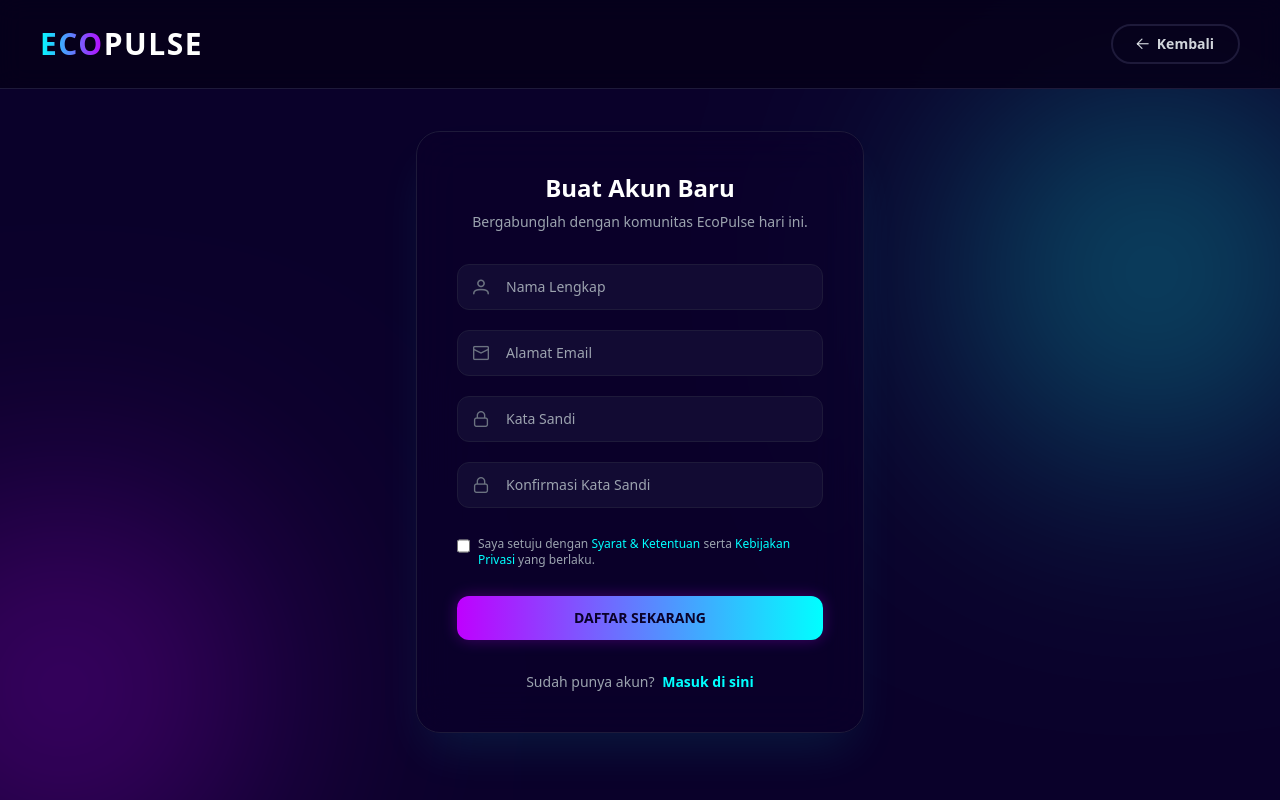
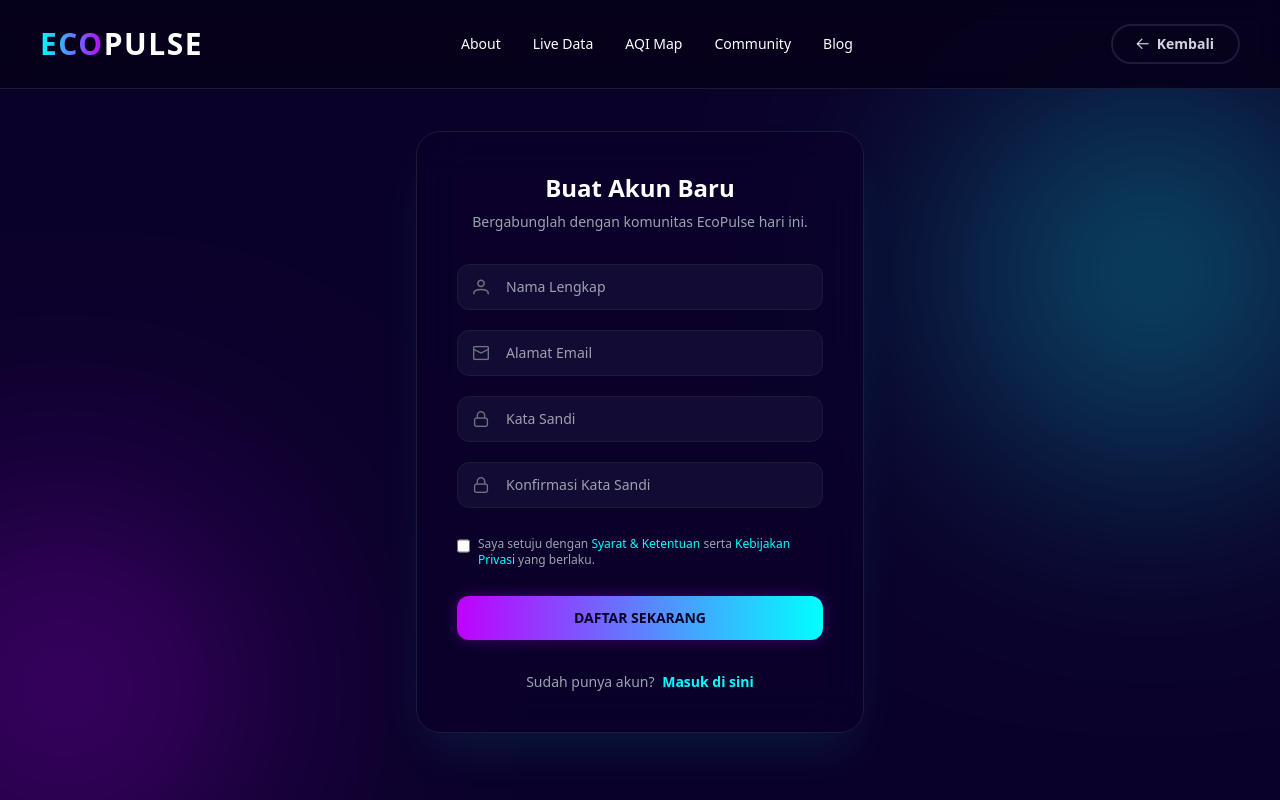
Before and after one commit to satriafzal/frontend_ecopulse, a Vue app: page /register in a window 1280 px wide. Shown: the top 800 px of the page. Built offline with nearby package versions, Linux system fonts and the light colour scheme.

Commit message:
update navbar

```diff
--- a/src/components/Navbar.vue
+++ b/src/components/Navbar.vue
@@ -1,5 +1,5 @@
 <template>
-    <header class="flex justify-between items-center py-6 px-6 md:px-10 border-b border-dark-border backdrop-blur-md bg-[#06011a]/90 fixed w-full top-0 z-50">
+    <header v-if="!hideEntireNavbar" class="flex justify-between items-center py-6 px-6 md:px-10 border-b border-dark-border backdrop-blur-md bg-[#06011a]/90 fixed w-full top-0 z-50">
 
       <!-- LOGO -->
       <router-link to="/" @click="scrolltop()" class="text-2xl md:text-3xl font-extrabold tracking-wider z-50">
@@ -7,7 +7,7 @@
       </router-link>
 
       <!-- DESKTOP NAV (Sembunyi di HP: hidden md:flex) -->
-      <nav v-if="!hideMenu" class="hidden md:flex gap-8 text-sm font-medium">
+      <nav class="hidden md:flex gap-8 text-sm font-medium">
         <a href="#about" class="hover:text-neon-cyan transition-colors duration-300">About</a>
         <a href="#live-data" class="hover:text-neon-cyan transition-colors duration-300">Live Data</a>
         <a href="#aqi-map" class="hover:text-neon-cyan transition-colors duration-300">AQI Map</a>
@@ -86,7 +86,15 @@
       isMobileMenuOpen.value = false;
     }
 
-    const hideMenu = computed(() => ['/login', '/register', '/pusat-bantuan','/privasi','/syarat_ketentuan'].includes(route.path));
+    // for remove navbar in page user or admin
+    const hideEntireNavbar = computed(() => {
+      return route.path.startsWith('/user') || route.path.startsWith('/admin')
+    })
+
+    const hideMenu = computed(() => {
+      const exactpath = ['/login', '/register', '/pusat-bantuan', '/privasi', '/syarat_ketentuan'];
+      return exactpath.includes(route.path);
+    } );
 </script>
 
 <style scoped>
```
